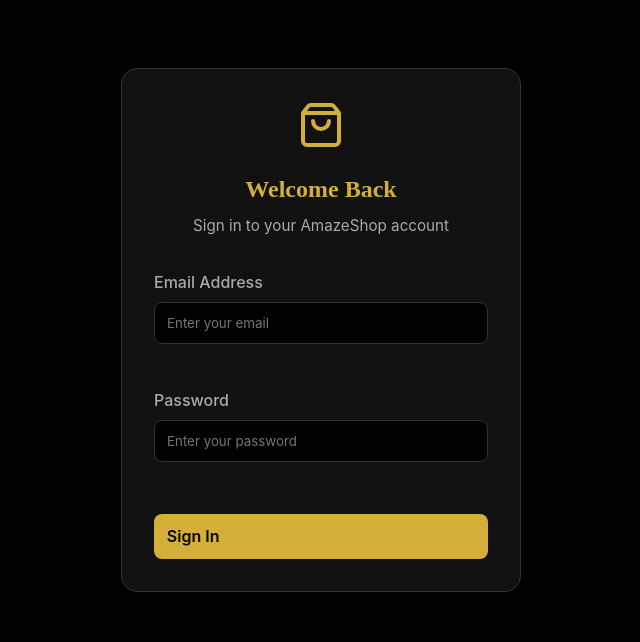
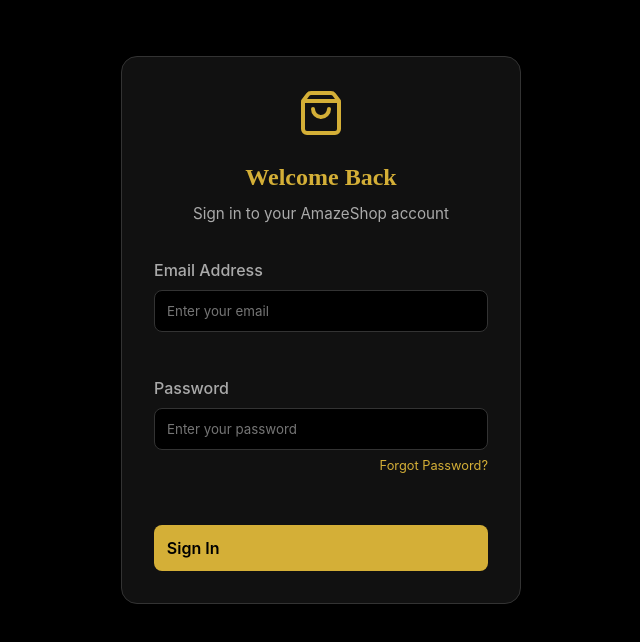
Before and after one commit to Noor-wallarts26/noorwallart-admin, a React (Vite) app: page /login in a window 1280 px wide. Shown: the top 642 px of the page, without its empty margins (319-959 px from the left). Built offline with nearby package versions, Linux system fonts and the light colour scheme; no server answers; the database is empty.

Commit message:
Feat: Add forgot password functionality to admin login

```diff
--- a/src/pages/Login.jsx
+++ b/src/pages/Login.jsx
@@ -1,6 +1,6 @@
 import React, { useState } from 'react';
 import { Link, useNavigate } from 'react-router-dom';
-import { signInWithEmailAndPassword } from 'firebase/auth';
+import { signInWithEmailAndPassword, sendPasswordResetEmail } from 'firebase/auth';
 import { auth } from '../firebase';
 import { ShoppingBag } from 'lucide-react';
 import './Auth.css';
@@ -12,9 +12,12 @@
   const [loading, setLoading] = useState(false);
   const navigate = useNavigate();
 
+  const [resetMessage, setResetMessage] = useState('');
+
   const handleLogin = async (e) => {
     e.preventDefault();
     setError('');
+    setResetMessage('');
     setLoading(true);
 
     try {
@@ -28,6 +31,21 @@
     }
   };
 
+  const handleResetPassword = async () => {
+    if (!email) {
+      setError('Please enter your email address first to reset password.');
+      return;
+    }
+    try {
+      await sendPasswordResetEmail(auth, email);
+      setResetMessage('Password reset email sent! Check your inbox.');
+      setError('');
+    } catch (err) {
+      setError('Failed to send reset email. Make sure the email is correct.');
+      console.error(err);
+    }
+  };
+
   return (
     <div className="auth-page animate-fade-in">
       <div className="auth-container card">
@@ -37,7 +55,8 @@
           <p>Sign in to your AmazeShop account</p>
         </div>
 
-        {error && <div className="auth-error">{error}</div>}
+        {error && <div className="auth-error" style={{ color: 'red', marginBottom: '1rem', textAlign: 'center' }}>{error}</div>}
+        {resetMessage && <div className="auth-success" style={{ color: 'green', marginBottom: '1rem', textAlign: 'center' }}>{resetMessage}</div>}
 
         <form className="auth-form" onSubmit={handleLogin}>
           <div className="form-group">
@@ -50,7 +69,7 @@
               placeholder="Enter your email"
             />
           </div>
-          <div className="form-group">
+          <div className="form-group" style={{ position: 'relative' }}>
             <label>Password</label>
             <input
               type="password"
@@ -59,6 +78,13 @@
               onChange={(e) => setPassword(e.target.value)}
               placeholder="Enter your password"
             />
+            <button
+              type="button"
+              onClick={handleResetPassword}
+              style={{ background: 'none', border: 'none', color: 'var(--primary)', cursor: 'pointer', fontSize: '0.8rem', marginTop: '0.5rem', textAlign: 'right', display: 'block', width: '100%' }}
+            >
+              Forgot Password?
+            </button>
           </div>
 
           <button type="submit" className="btn-primary auth-submit-btn" disabled={loading}>
```
